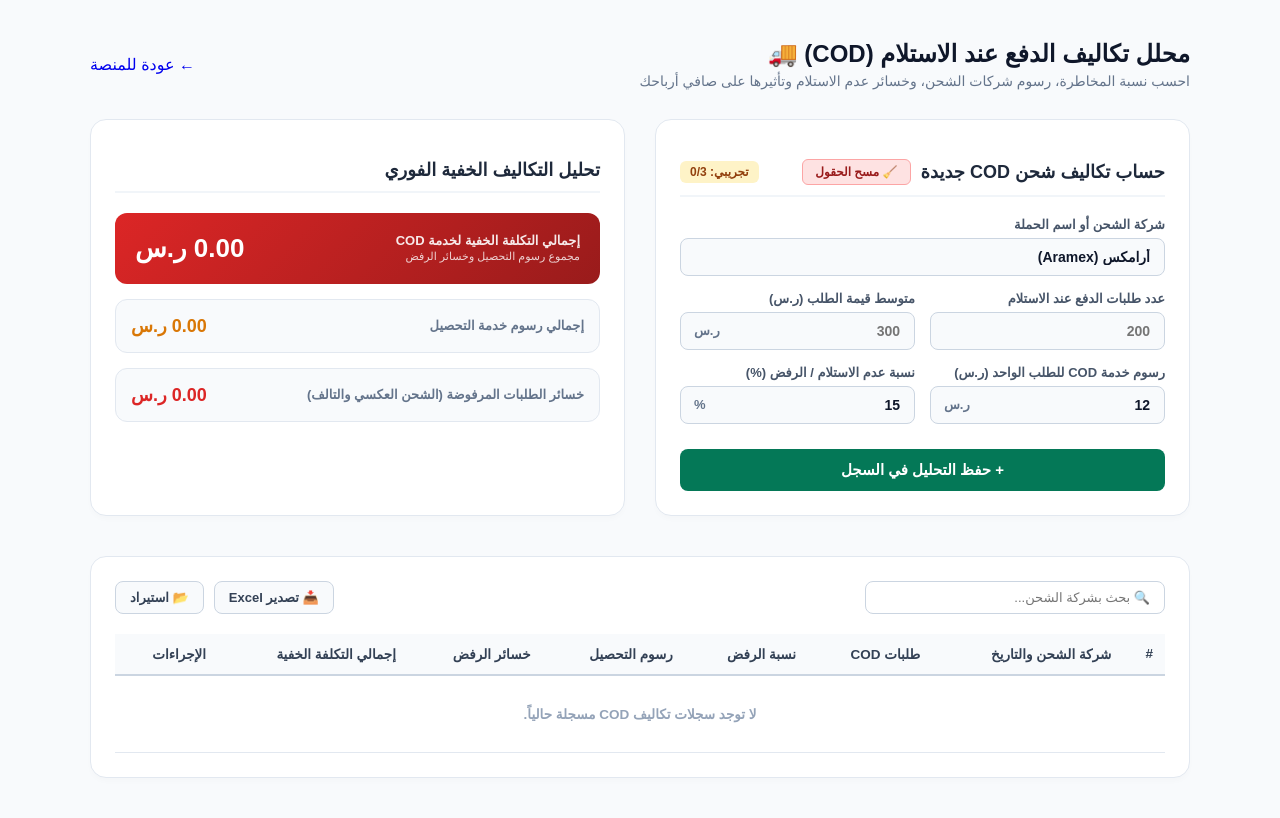
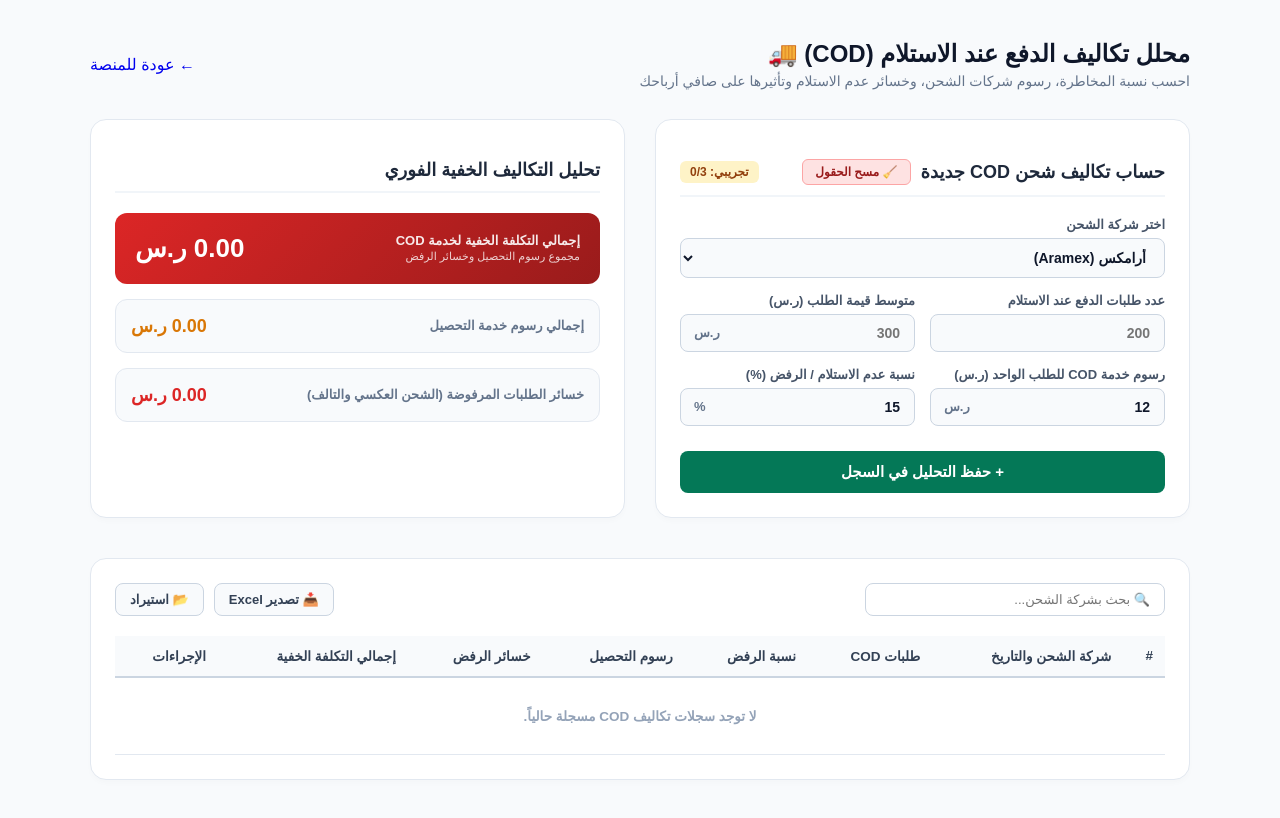
Before and after one commit to engaziasa-lang/engazia-app, a Next.js app: page /hub/sa/cod-risk in a window 1280 px wide. Built offline with nearby package versions, Linux system fonts and the light colour scheme.

Commit message:
Update page.tsx

```diff
--- a/app/hub/sa/cod-risk/page.tsx
+++ b/app/hub/sa/cod-risk/page.tsx
@@ -8,8 +8,8 @@ interface CodItem {
   shippingCompany: string;
   totalCodOrders: number;
   avgOrderValue: number;
-  codFeePerOrder: number; // رسوم خدمة الدفع عند الاستلام للطلب الواحد
-  returnRatePercent: number; // نسبة عدم الاستلام / الرفض (%)
+  codFeePerOrder: number;
+  returnRatePercent: number;
   totalCodFees: number;
   totalReturnLoss: number;
   grandTotalCost: number;
@@ -17,11 +17,12 @@ interface CodItem {
 }
 
 export default function CodAnalyzerSA() {
-  const [shippingCompany, setShippingCompany] = useState<string>('أرامكس (Aramex)');
+  const [shippingSelect, setShippingSelect] = useState<string>('أرامكس (Aramex)');
+  const [customShipping, setCustomShipping] = useState<string>('أرامكس (Aramex)');
   const [totalCodOrders, setTotalCodOrders] = useState<number | ''>('');
   const [avgOrderValue, setAvgOrderValue] = useState<number | ''>('');
-  const [codFeePerOrder, setCodFeePerOrder] = useState<number | ''>(12); // رسوم COD الافتراضية
-  const [returnRatePercent, setReturnRatePercent] = useState<number | ''>(15); // نسبة رفض افتراضية 15%
+  const [codFeePerOrder, setCodFeePerOrder] = useState<number | ''>(12);
+  const [returnRatePercent, setReturnRatePercent] = useState<number | ''>(15);
 
   const [items, setItems] = useState<CodItem[]>([]);
   const [searchQuery, setSearchQuery] = useState<string>('');
@@ -49,14 +50,25 @@ export default function CodAnalyzerSA() {
   const retRate = typeof returnRatePercent === 'number' ? returnRatePercent : 0;
 
   // الحسابات
-  const totalCodFees = orders * fee; // إجمالي رسوم الخدمة المدفوعة لشركة الشحن
-  const rejectedOrdersCount = orders * (retRate / 100); // عدد الطلبات المرفوضة
-  const shippingAndHandlingLossPerReject = 25; // تكلفة شحن ذهاب وعودة تقديرية للطلب المرفوض
+  const totalCodFees = orders * fee;
+  const rejectedOrdersCount = orders * (retRate / 100);
+  const shippingAndHandlingLossPerReject = 25;
   const totalReturnLoss = rejectedOrdersCount * shippingAndHandlingLossPerReject;
   const grandTotalCost = totalCodFees + totalReturnLoss;
 
+  const handleSelectChange = (e: React.ChangeEvent<HTMLSelectElement>) => {
+    const val = e.target.value;
+    setShippingSelect(val);
+    if (val !== 'شركة أخرى (كتابة يدوية)') {
+      setCustomShipping(val);
+    } else {
+      setCustomShipping('');
+    }
+  };
+
   const handleClearForm = () => {
-    setShippingCompany('أرامكس (Aramex)');
+    setShippingSelect('أرامكس (Aramex)');
+    setCustomShipping('أرامكس (Aramex)');
     setTotalCodOrders('');
     setAvgOrderValue('');
     setCodFeePerOrder(12);
@@ -70,8 +82,9 @@ export default function CodAnalyzerSA() {
       alert('🔒 عذراً، لقد استهلكت الحد التجريبي (3 سجلات). يرجى ترقية حسابك لفتح السعة الكاملة بلا حدود!');
       return;
     }
-    if (!shippingCompany.trim() || orders <= 0 || orderVal <= 0) {
-      alert('الرجاء التأكد من تعبئة اسم شركة الشحن، عدد الطلبات، وقيمة الطلب بشكل صحيح.');
+    const finalCompany = shippingSelect === 'شركة أخرى (كتابة يدوية)' ? customShipping : shippingSelect;
+    if (!finalCompany.trim() || orders <= 0 || orderVal <= 0) {
+      alert('الرجاء التأكد من تحديد شركة الشحن، عدد الطلبات، وقيمة الطلب بشكل صحيح.');
       return;
     }
 
@@ -82,7 +95,7 @@ export default function CodAnalyzerSA() {
     if (editingId) {
       const updated = items.map(item => item.id === editingId ? {
         ...item,
-        shippingCompany,
+        shippingCompany: finalCompany,
         totalCodOrders: orders,
         avgOrderValue: orderVal,
         codFeePerOrder: fee,
@@ -98,7 +111,7 @@ export default function CodAnalyzerSA() {
     } else {
       const newItem: CodItem = {
         id: Date.now().toString(),
-        shippingCompany,
+        shippingCompany: finalCompany,
         totalCodOrders: orders,
         avgOrderValue: orderVal,
         codFeePerOrder: fee,
@@ -116,7 +129,14 @@ export default function CodAnalyzerSA() {
   };
 
   const handleEdit = (item: CodItem) => {
-    setShippingCompany(item.shippingCompany);
+    const standardCompanies = ['أرامكس (Aramex)', 'سمسا (SMSA)', 'دي إتش إل (DHL)', 'اليكسبرس (IMLEAP)', 'نايل إكسبرس (Naqel)'];
+    if (standardCompanies.includes(item.shippingCompany)) {
+      setShippingSelect(item.shippingCompany);
+      setCustomShipping(item.shippingCompany);
+    } else {
+      setShippingSelect('شركة أخرى (كتابة يدوية)');
+      setCustomShipping(item.shippingCompany);
+    }
     setTotalCodOrders(item.totalCodOrders);
     setAvgOrderValue(item.avgOrderValue);
     setCodFeePerOrder(item.codFeePerOrder);
@@ -327,10 +347,29 @@ export default function CodAnalyzerSA() {
 
           <form onSubmit={handleSaveItem}>
             <div className="input-group">
-              <label>شركة الشحن أو اسم الحملة</label>
-              <div className="input-wrapper">
-                <input type="text" value={shippingCompany} onChange={(e) => setShippingCompany(e.target.value)} placeholder="مثال: أرامكس (Aramex)" required />
+              <label>اختر شركة الشحن</label>
+              <div className="input-wrapper" style={{ marginBottom: '8px' }}>
+                <select value={shippingSelect} onChange={handleSelectChange}>
+                  <option value="أرامكس (Aramex)">أرامكس (Aramex)</option>
+                  <option value="سمسا (SMSA)">سمسا (SMSA)</option>
+                  <option value="دي إتش إل (DHL)">دي إتش إل (DHL)</option>
+                  <option value="اليكسبرس (IMLEAP)">اليكسبرس (IMLEAP)</option>
+                  <option value="نايل إكسبرس (Naqel)">نايل إكسبرس (Naqel)</option>
+                  <option value="شركة أخرى (كتابة يدوية)">➕ شركة أخرى (كتابة يدوية)</option>
+                </select>
               </div>
+
+              {shippingSelect === 'شركة أخرى (كتابة يدوية)' && (
+                <div className="input-wrapper">
+                  <input
+                    type="text"
+                    value={customShipping}
+                    onChange={(e) => setCustomShipping(e.target.value)}
+                    placeholder="اكتب اسم شركة الشحن هنا..."
+                    required
+                  />
+                </div>
+              )}
             </div>
 
             <div className="form-row">
```
